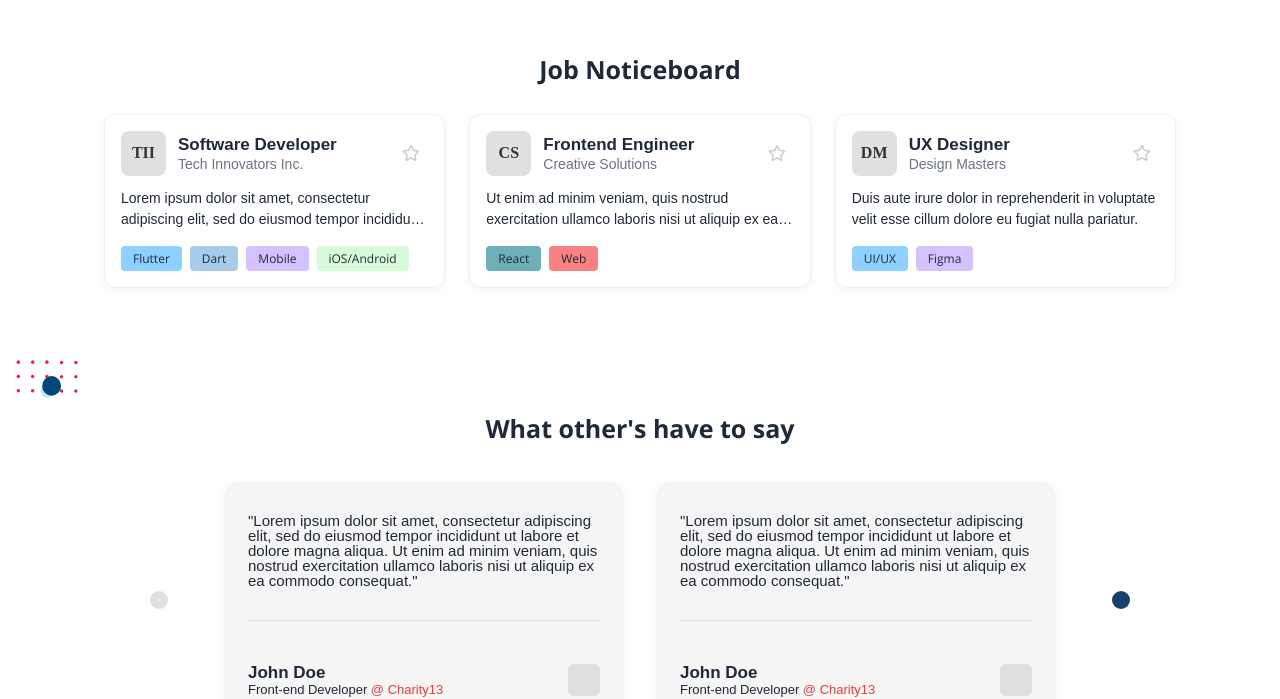
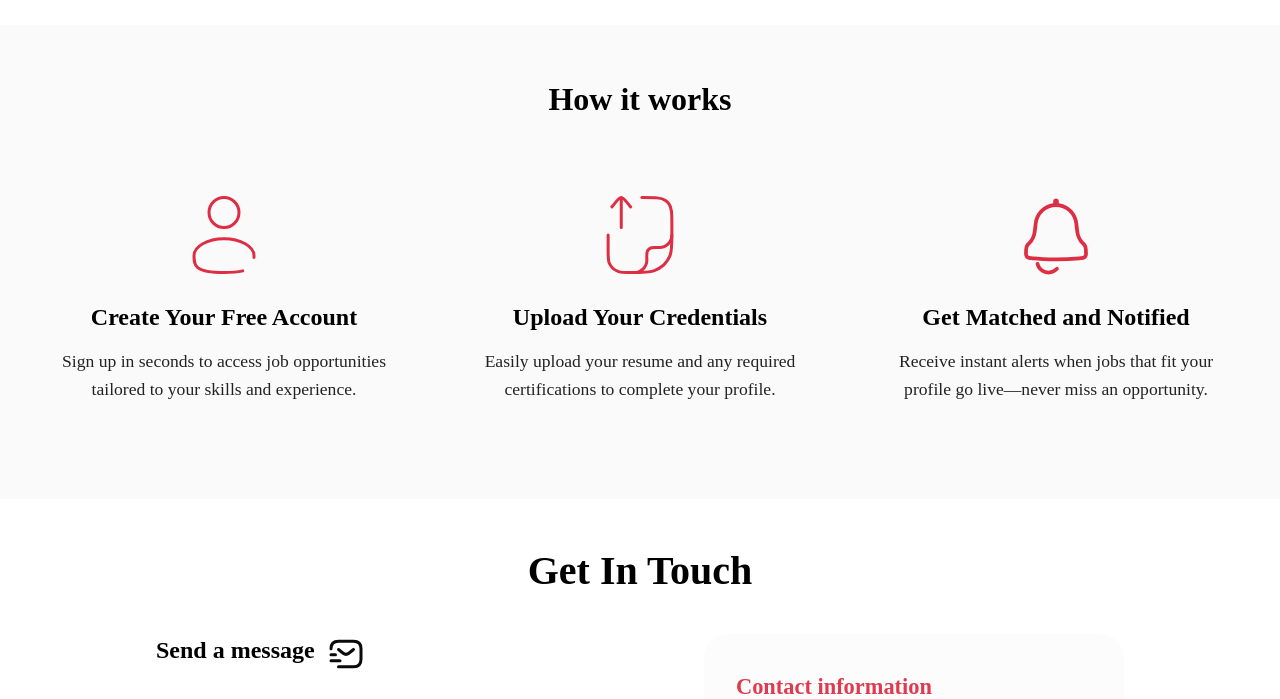
Before and after one commit to AdioleDivine/VetriConn-FrontEnd, a Next.js app: page / in a window 1280 px wide. Shown: the part 1929-2628 px from the top of the page. Built offline with nearby package versions, Linux system fonts and the light colour scheme.

Commit message:
Commented out the removed sections

```diff
--- a/app/page.tsx
+++ b/app/page.tsx
@@ -15,8 +15,8 @@ export default function Home() {
         <AboutSection />
         <HowItWorksSection />
       </div>
-      <JobNoticeboard />
-      <TestimonialsSection />
+      {/* <JobNoticeboard /> */}
+      {/* <TestimonialsSection /> */}
       <HowItWorksStepsSection />
       <ContactSection />
       <Footer />
```
